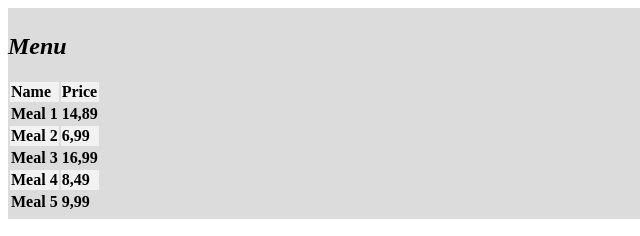
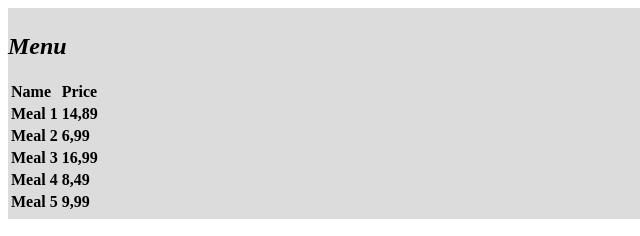
Before and after one commit to Jarkk0/week1_project, a website built with Parcel: page index.html in a window 1280 px wide. Shown: the top 236 px of the page, 0-640 px from the left. Built offline with nearby package versions, Linux system fonts and the light colour scheme.

Commit message:
new color

```diff
--- a/src/styles.css
+++ b/src/styles.css
@@ -11,7 +11,7 @@ body {
   font-style: italic;
 }
 tr {
-  background-color: #f2f2f2;
+  background-color: rgba(0, 0, 0, 0);
   padding-top: 5px;
   padding-bottom: 5px;
 }
```
